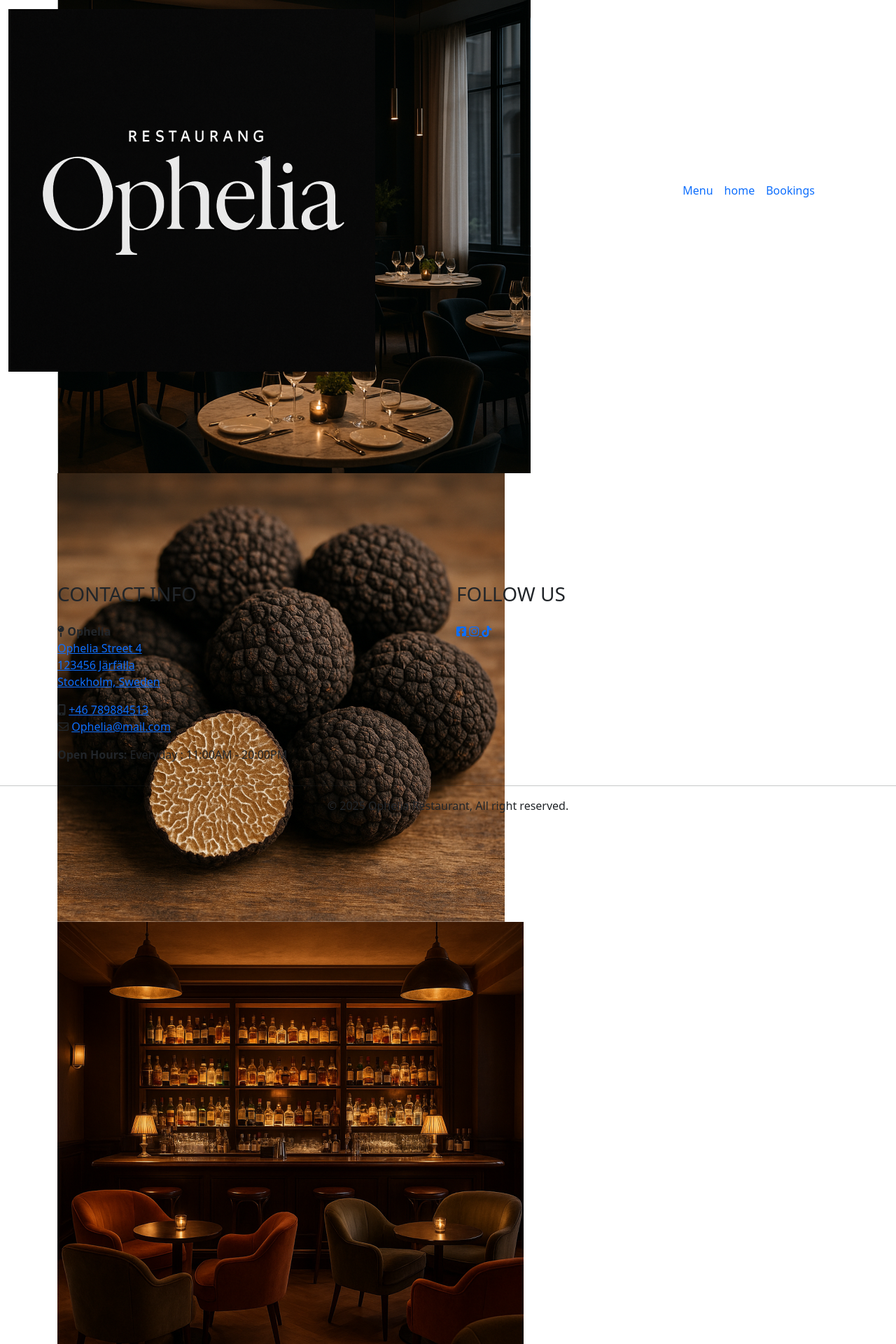
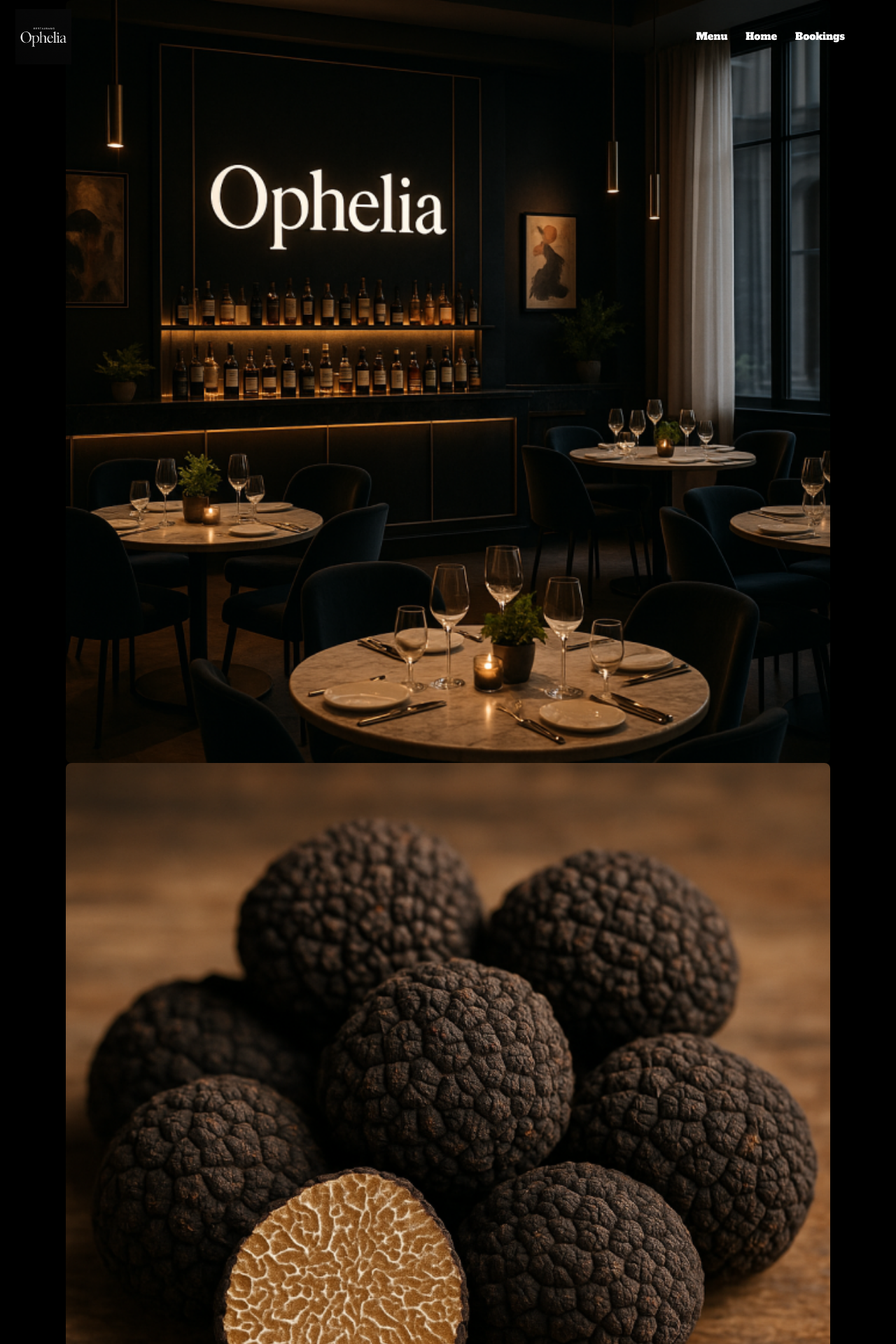
Before and after one commit to DanielE-J/ophelia, a Django app: page / in a window 1280 px wide. Shown: the top 1920 px of the page at 70% size. Run offline with Django 5.2, Linux system fonts and the light colour scheme; some libraries are stand-ins or nearby versions; some web fonts are replaced.

Commit message:
Fixed pictures

```diff
--- a/home/templates/home/index.html
+++ b/home/templates/home/index.html
@@ -2,8 +2,7 @@
 {% load static %}
 
 {% block content %}
-    <div class="container h-100">
-        <div class="row h-100">
+    <div class="container">
         <div class="container">
         <div class="row justify-content-center mb-4">
           <div>
--- a/static/css/style.css
+++ b/static/css/style.css
@@ -1,4 +1,9 @@
-
+/* Reset margins and paddings for all elements */
+* {
+  margin: 0;
+  padding: 0;
+  box-sizing: border-box;
+}
 
 /* CSS varieables */
 :root {
@@ -30,6 +35,8 @@ body {
 
 
 .logo {
+  padding-left: 0;
+  margin-left: 0;
   padding-left: 10px;
   max-width: 90px;
   background: transparent;
@@ -96,6 +103,8 @@ body {
 
 
 /* Footer */
+
+
 .contact-link {
   color: white;
   text-decoration: none;
--- a/templates/base.html
+++ b/templates/base.html
@@ -1,8 +1,5 @@
 {% load static %}
 {% url "homepage" as home_url %}
-{% url 'account_login' as login_url %}
-{% url 'account_signup' as signup_url %}
-{% url 'account_logout' as logout_url %}
 
 
 <!DOCTYPE html>
@@ -37,51 +34,43 @@
       crossorigin="anonymous">
 
     <!-- Custom CSS -->
-    <link rel="stylesheet" href="{% static 'css/styles.css' %}">
+    <link rel="stylesheet" href="{% static 'css/style.css' %}">
+  </head>
 
   <body class="d-flex flex-column h-100 main-bg">
+
     <!-- Navigation -->
 <nav class="navbar navbar-expand-lg fixed-top">
   <div class="container-fluid">
-        <a class="navbar-brand" href=""
-          ><img
-            class="logo"
-            src="{% static 'images/logo.jpg' %}"
-            alt="ophelia-logo"></a>
-        <button
-          class="navbar-toggler"
-          type="button"
-          data-bs-toggle="collapse"
-          data-bs-target="#navbarNav"
-          aria-controls="navbarNav"
-          aria-expanded="false"
-          aria-label="Toggle navigation"
-        >
-          <span class="navbar-toggler-icon"
-            ><i class="fa-solid fa-bars"></i
-          ></span>
+    <a class="navbar-brand" href="#">
+      <img class="logo" src="{% static 'images/logo.jpg' %}" alt="ophelia-logo">
+    </a>
+    <button class="navbar-toggler" type="button" data-bs-toggle="collapse" data-bs-target="#navbarNav"
+      aria-controls="navbarNav" aria-expanded="false" aria-label="Toggle navigation">
+      <span class="navbar-toggler-icon">
+        <i class="fa-solid fa-bars"></i>
+      </span>
     </button>
-        <div class="navbar-nav ms-auto py-3 px-5">
+    <div class="collapse navbar-collapse" id="navbarNav">
       <ul class="navbar-nav ms-auto py-3 px-5">
         <li class="nav-item">
-              <a class="nav-link" href="">Menu</a>
+          <a class="nav-link" href="#">Menu</a>
         </li>
         <li class="nav-item">
-              <a class="nav-link" aria-current="" href="">home</a>
+          <a class="nav-link" aria-current="page" href="#">Home</a>
         </li>
         <li class="nav-item">
-              <a class="nav-link" aria-current="" href="">Bookings</a>
+          <a class="nav-link" href="#">Bookings</a>
         </li>
       </ul>
     </div>
   </div>
 </nav>
 
-
-
     {% block content %}
       <!-- Content Goes here -->
       {% endblock %}
+
 
     <!-- Footer -->
     <footer id="footer" class="mt-auto">
```
Also changed, not shown: static/favicon/favicon.jpg (renamed from static/images/favicon.jpg), static/images/homebild.jpg. Lines whose indentation alone changed are shown as unchanged.
